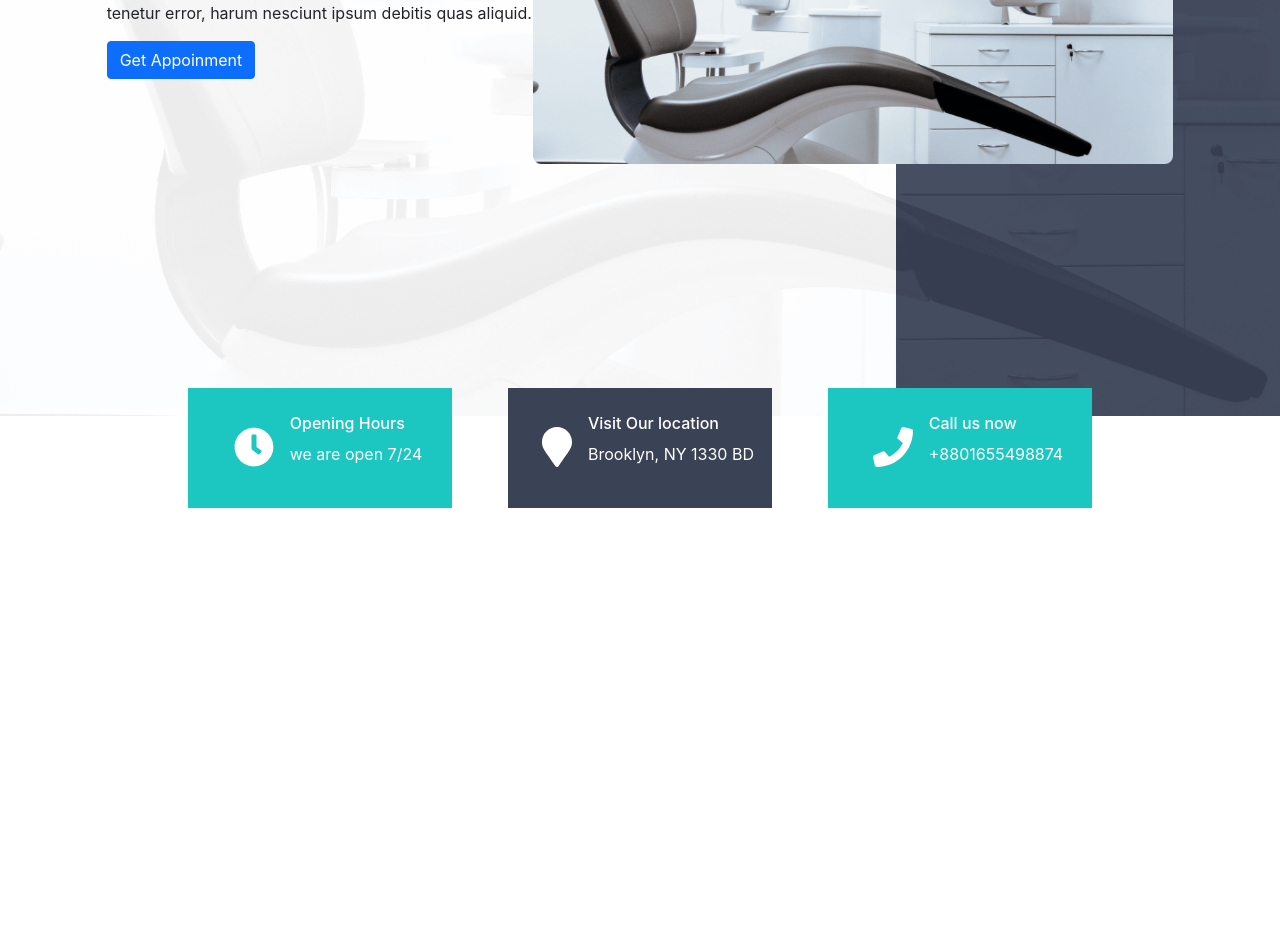
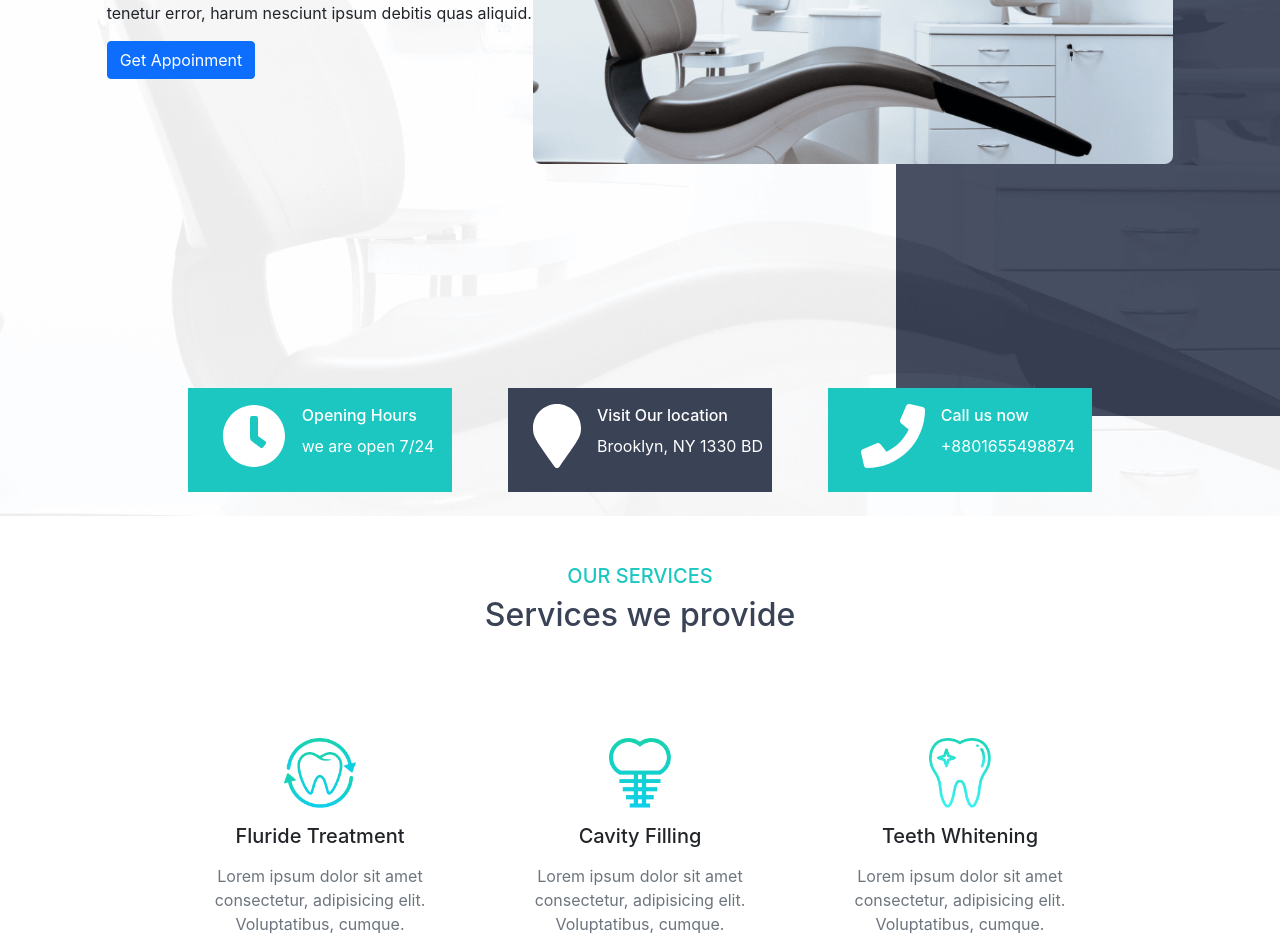
Before and after one commit to mdazim14/doctors-portal-client, a React (Create React App) app: page / in a window 1280 px wide. Shown: the part 484-1436 px from the top of the page. Before the commit the page ends 1008 px from the top, so only its background shows below. Built offline with nearby package versions, Linux system fonts and the light colour scheme.

Commit message:
added services

```diff
--- a/src/components/Home/BusinessInfo/BusinessInfo.js
+++ b/src/components/Home/BusinessInfo/BusinessInfo.js
@@ -28,9 +28,9 @@ const BusinessInfo = () => {
     return (
         <section className="d-flex justify-content-center">
             <div className="w-75 row">
-            {
-                InfoData.map(info => <InfoCard info={info}></InfoCard> )
-            }
+                {
+                    InfoData.map(info => <InfoCard info={info}></InfoCard>)
+                }
             </div>
         </section>
     );
--- a/src/components/Home/Header/Header.css
+++ b/src/components/Home/Header/Header.css
@@ -1,5 +1,5 @@
 .Header-container {
-    height:900px;
+    height:1000px;
     position:relative;
     background-image: url('../../../images/bg.png');
     background-size: cover;
--- a/src/components/Home/Header/Header.js
+++ b/src/components/Home/Header/Header.js
@@ -2,6 +2,7 @@ import React from 'react';
 import BusinessInfo from '../BusinessInfo/BusinessInfo';
 import HeaderMain from '../HeaderMain/HeaderMain';
 import Navber from '../Navber/Navber';
+// import Services from '../Services/Services';
 import './Header.css';
 const Header = () => {
     return (
@@ -9,6 +10,7 @@ const Header = () => {
             <Navber></Navber>
             <HeaderMain></HeaderMain>
             <BusinessInfo></BusinessInfo>
+            {/* <Services></Services> */}
         </div>
     );
 };
--- a/src/components/Home/HeaderMain/HeaderMain.js
+++ b/src/components/Home/HeaderMain/HeaderMain.js
@@ -1,5 +1,6 @@
 import React from 'react';
 import chair from '../../../images/chair.png';
+import BusinessInfo from '../BusinessInfo/BusinessInfo';
 
 const HeaderMain = () => {
 
@@ -8,7 +9,8 @@ const HeaderMain = () => {
     }
 
     return (
-        <main style={{height: '800px'}} className="d-flex align-items-center">
+        <div>
+            <div style={{height: '800px'}} className="d-flex align-items-center">
                 <div className="col-md-4 offset-md-1">
                     <h1 style={style}>Your New Smile</h1>
                     <h1 style={style}>Start Here</h1>
@@ -18,9 +20,11 @@ const HeaderMain = () => {
                     <button className="btn btn-primary"type="">Get Appoinment</button>
                 </div>
                 <div className="col-md-6">
-                <img className="img-fluid" src={chair} alt="" />
+                    <img className="img-fluid" src={chair}/>
                 </div>
-        </main>
+
+            </div>
+        </div>
     );
 };
 
--- a/src/components/Home/Home/Home.js
+++ b/src/components/Home/Home/Home.js
@@ -1,10 +1,13 @@
 import React from 'react';
 import Header from '../Header/Header';
+import Services from '../Services/Services';
 
 const Home = () => {
     return (
         <div>
             <Header></Header>
+            <Services></Services>
+            {/* <h1>Lorem Ipsum is simply dummy text of the printing Letraset sheets containing Lorem Ipsum passages, and more recently with desktop publishing software like Aldus PageMaker including versions of Lorem Ipsum.</h1> */}
         </div>
     );
 };
--- a/src/components/Home/InfoCard/InfoCard.css
+++ b/src/components/Home/InfoCard/InfoCard.css
@@ -1,9 +1,13 @@
+
 .info-primary{
     background-color: #1cc7c1;
 }
 .info-dark{
     background-color: #3A4256;
 }
-.info-container {
-    height: 120px;
+/* .info-container {
+    height: 100px;
+} */
+.info-icon {
+    font-size: 4rem;
 }
--- a/src/components/Home/InfoCard/InfoCard.js
+++ b/src/components/Home/InfoCard/InfoCard.js
@@ -4,10 +4,10 @@ import './InfoCard.css';
 
 const InfoCard = ({ info }) => {
     return (
-        <div className="col-md-4  text-white">
+        <div className="col-md-4 text-white info-card">
             <div className={`d-flex info-container align-items-center justify-content-center  m-3 info-${info.background}`}>
                 <div className="fs-1 m-3">
-                    <FontAwesomeIcon icon={info.icon}></FontAwesomeIcon>
+                    <FontAwesomeIcon className="info-icon" icon={info.icon}></FontAwesomeIcon>
                 </div>
                 <div>
                     <h6>{info.title}</h6>
--- /dev/null
+++ b/src/components/Home/ServiceDetial/ServiceDetail.js
@@ -0,0 +1,13 @@
+import React from 'react';
+
+const ServiceDetail = ({info}) => {
+    return (
+        <div className="col-md-4 text-center">
+            <img style={{height:'70px'}} src={info.img} alt="" />
+            <h5 className="mt-3 mb-3" >{info.name}</h5>
+            <p className="text-secondary">Lorem ipsum dolor sit amet consectetur, adipisicing elit. Voluptatibus, cumque.</p>
+        </div>
+    );
+};
+
+export default ServiceDetail;
--- /dev/null
+++ b/src/components/Home/Services/Services.js
@@ -0,0 +1,41 @@
+import React from 'react';
+import fluoride from '../../../images/fluoride.png';
+import cavity from '../../../images/cavity.png';
+import whitening from '../../../images/whitening.png';
+import ServiceDetail from '../ServiceDetial/ServiceDetail';
+const servicesData = [
+    {
+        name: 'Fluride Treatment',
+        img: fluoride
+    },
+    {
+        name: 'Cavity Filling',
+        img: cavity
+    },
+    {
+        name: 'Teeth Whitening',
+        img: whitening
+    }
+]
+
+const Services = () => {
+    return (
+        <section className="services-container mt-5">
+            <div className="text-center">
+                <h5 style={{ color: '#1cc7c1' }}>OUR SERVICES</h5>
+                <h2 style={{ color: '#3A4256' }}>Services we provide</h2>
+            </div>
+            <div className="d-flex justify-content-center">
+                <div  className="w-75 row mt-5 pt-5">
+                    {
+                        servicesData.map(info => <ServiceDetail info={info}></ServiceDetail>)
+                    }
+                </div>
+            </div>
+
+
+        </section>
+    );
+};
+
+export default Services;
```
Lines whose indentation alone changed are shown as unchanged.
